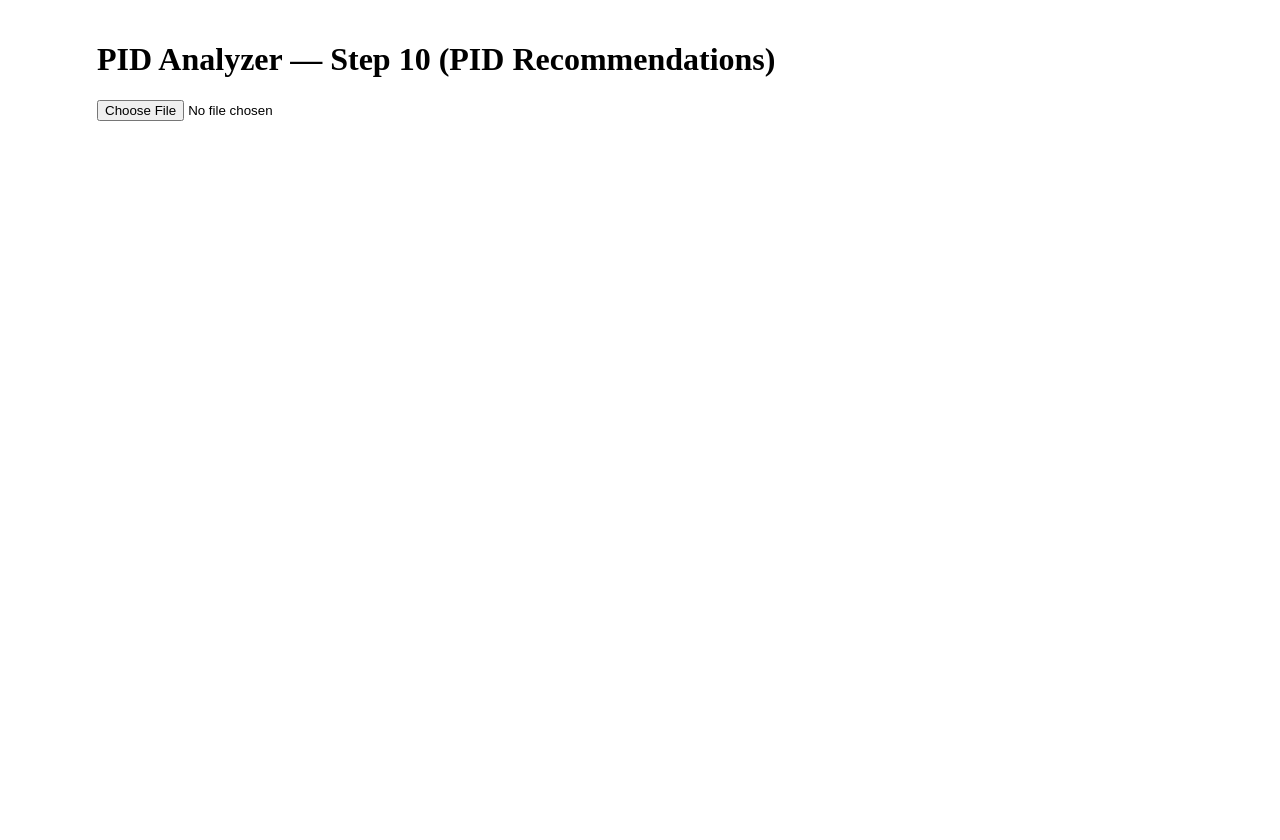
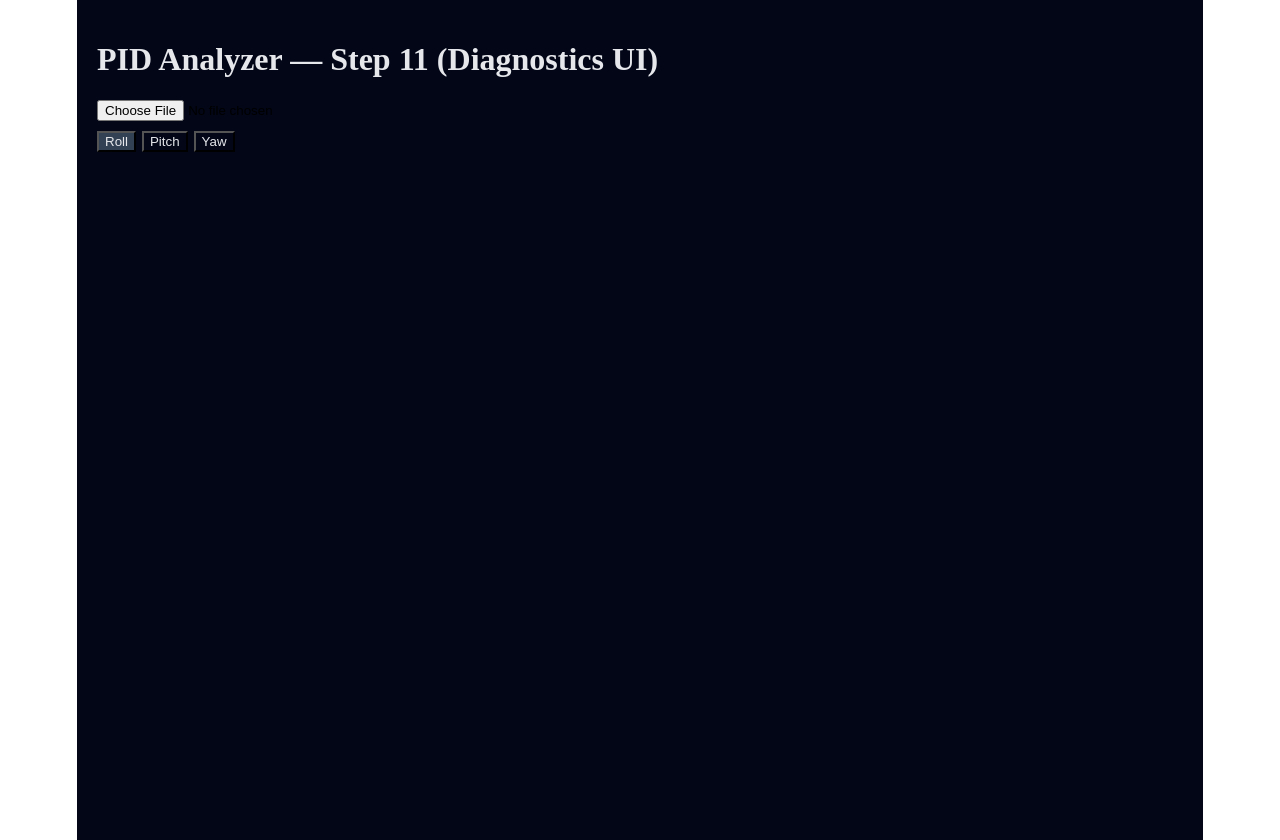
Before and after one commit to srul/inav-pid-analyzer, a React (Vite) app: page / in a window 1280 px wide. Before the commit the page ends 800 px from the top, so only its background shows below. Built offline with nearby package versions, Linux system fonts and the light colour scheme.

Commit message:
Update App.jsx

```diff
--- a/src/App.jsx
+++ b/src/App.jsx
@@ -10,186 +10,175 @@ const AXES = [
 const FFT_SAMPLES = 512;
 const MIN_VIB_FREQ = 20;
 
-/* ================= CSV PARSER ================= */
+/* ================= CSV ================= */
 function parseCSV(file, onSuccess, onError) {
-  const reader = new FileReader();
-  reader.onload = () => {
+  const r = new FileReader();
+  r.onload = () => {
     try {
-      const text = String(reader.result);
-      const lines = text.split(/\r?\n/).filter(l => l.trim());
+      const l = String(r.result).split(/\r?\n/).filter(Boolean);
+      let d = ",";
+      if (l[0].includes("\t")) d = "\t";
+      if (l[0].includes(";")) d = ";";
 
-      let delimiter = ",";
-      if (lines[0].includes("\t")) delimiter = "\t";
-      else if (lines[0].includes(";")) delimiter = ";";
+      const h = l[0].split(d);
+      const t = h.indexOf("time");
+      const g = {
+        roll: h.indexOf("gyro[0]"),
+        pitch: h.indexOf("gyro[1]"),
+        yaw: h.indexOf("gyro[2]"),
+        rollSp: h.indexOf("setpoint[0]"),
+        pitchSp: h.indexOf("setpoint[1]"),
+        yawSp: h.indexOf("setpoint[2]"),
+      };
+      if (t < 0 || Object.values(g).some(v => v < 0))
+        throw new Error("Missing required columns");
 
-      const headers = lines[0].split(delimiter).map(h => h.trim());
-
-      const timeIdx = headers.indexOf("time");
-      const idx = {
-        roll: headers.indexOf("gyro[0]"),
-        pitch: headers.indexOf("gyro[1]"),
-        yaw: headers.indexOf("gyro[2]"),
-        rollSp: headers.indexOf("setpoint[0]"),
-        pitchSp: headers.indexOf("setpoint[1]"),
-        yawSp: headers.indexOf("setpoint[2]"),
-      };
-
-      if (timeIdx < 0 || Object.values(idx).some(v => v < 0)) {
-        throw new Error("Required gyro/setpoint columns missing");
-      }
-
-      const data = lines.slice(1).map(l => {
-        const p = l.split(delimiter);
+      const data = l.slice(1).map(r => {
+        const p = r.split(d);
         return {
-          time: Number(p[timeIdx]),
-          roll: { gyro: Number(p[idx.roll]), set: Number(p[idx.rollSp]) },
-          pitch: { gyro: Number(p[idx.pitch]), set: Number(p[idx.pitchSp]) },
-          yaw: { gyro: Number(p[idx.yaw]), set: Number(p[idx.yawSp]) },
+          time: +p[t],
+          roll: { gyro: +p[g.roll], set: +p[g.rollSp] },
+          pitch: { gyro: +p[g.pitch], set: +p[g.pitchSp] },
+          yaw: { gyro: +p[g.yaw], set: +p[g.yawSp] },
         };
-      }).filter(r => Number.isFinite(r.time));
+      }).filter(r => !isNaN(r.time));
 
       onSuccess(data);
     } catch (e) {
       onError(e.message);
     }
   };
-  reader.readAsText(file);
+  r.readAsText(file);
 }
 
 /* ================= METRICS ================= */
-function computeMetrics(data, axis) {
-  const g = data.map(r => r[axis].gyro);
-  const s = data.map(r => r[axis].set);
+function metrics(data, a) {
+  const g = data.map(r => r[a].gyro);
+  const s = data.map(r => r[a].set);
   const t = data.map(r => r.time);
+  const fs = s.at(-1);
 
-  const finalSet = s[s.length - 1];
-
-  // ✅ FIX: handle inactive axis explicitly
-  if (Math.abs(finalSet) < 1e-6) {
-    return {
-      overshootPct: 0,
-      sse: 0,
-      settlingTime: null,
-      inactive: true,
-    };
-  }
+  if (Math.abs(fs) < 1e-6) return { inactive: true };
 
   const peak = Math.max(...g);
-  const overshootPct = ((peak - finalSet) / Math.abs(finalSet)) * 100;
+  const over = ((peak - fs) / Math.abs(fs)) * 100;
 
-  const tailStart = Math.floor(g.length * 0.9);
+  const tail = Math.floor(g.length * 0.9);
   const sse =
-    g.slice(tailStart)
-      .map((v, i) => v - s[tailStart + i])
-      .reduce((a, b) => a + b, 0) /
-    (g.length - tailStart);
+    g.slice(tail).reduce((a, v, i) => a + (v - s[tail + i]), 0) /
+    (g.length - tail);
 
-  const band = Math.abs(finalSet) * 0.05;
-  let settlingTime = null;
-  for (let i = 0; i < g.length; i++) {
+  const band = Math.abs(fs) * 0.05;
+  let settle = null;
+  for (let i = 0; i < g.length; i++)
     if (
-      Math.abs(g[i] - finalSet) <= band &&
-      g.slice(i).every(v => Math.abs(v - finalSet) <= band)
+      Math.abs(g[i] - fs) <= band &&
+      g.slice(i).every(v => Math.abs(v - fs) <= band)
     ) {
-      settlingTime = t[i];
+      settle = t[i];
       break;
     }
-  }
 
-  return { overshootPct, sse, settlingTime, inactive: false };
+  return { over, sse, settle };
 }
 
 /* ================= FFT ================= */
-function computeFFT(signal, fs) {
-  const N = signal.length;
-  const out = [];
-  for (let k = 0; k < N / 2; k++) {
+function fft(sig, fs) {
+  const N = sig.length;
+  return Array.from({ length: N / 2 }, (_, k) => {
     let re = 0, im = 0;
     for (let n = 0; n < N; n++) {
       const a = (2 * Math.PI * k * n) / N;
-      re += signal[n] * Math.cos(a);
-      im -= signal[n] * Math.sin(a);
+      re += sig[n] * Math.cos(a);
+      im -= sig[n] * Math.sin(a);
     }
-    out.push({
-      freq: (k * fs) / N,
-      mag: Math.sqrt(re * re + im * im) / N,
-    });
-  }
-  return out;
+    return { f: (k * fs) / N, m: Math.hypot(re, im) / N };
+  });
 }
 
-/* ================= NOTCH ================= */
-function recommendNotch(fft) {
-  const vib = fft.filter(p => p.freq > MIN_VIB_FREQ);
-  if (!vib.length) return null;
-  const peak = vib.reduce((a, b) => (b.mag > a.mag ? b : a));
-  return {
-    freq: peak.freq,
-    bw: peak.freq * 0.4,
-  };
-}
-
-/* ================= PID ADVICE ================= */
-function derivePidAdvice(metrics, notch) {
-  // ✅ FIX: inactive axis explanation
-  if (metrics.inactive) {
+/* ================= STEP 11 CARDS ================= */
+function buildRecommendationCards(m, vibHz) {
+  if (m.inactive) {
     return [{
-      term: "Inactive Axis",
-      text: "No significant setpoint change detected on this axis.",
-      action:
-        "PID tuning advice is not applicable. Analyze Roll axis or log a maneuver for this axis.",
+      severity: "OK",
+      title: "No Control Activity Detected",
+      body:
+        "No significant setpoint change on this axis. PID tuning advice is not applicable.",
     }];
   }
 
-  const advice = [];
+  const cards = [];
 
-  if (notch) {
-    advice.push({
-      term: "Prerequisite",
-      text: `Vibration detected at ~${notch.freq.toFixed(1)} Hz.`,
-      action: "Apply notch filter before changing PID gains.",
+  if (vibHz > 80) {
+    cards.push({
+      severity: "CRITICAL",
+      title: "Enable Harmonic Notch Filter",
+      body:
+        `Strong vibration detected at ~${vibHz.toFixed(1)} Hz. ` +
+        "Motor noise is entering the control loop and limiting achievable gains.",
+      params: [
+        "Set notch center frequency",
+        "Configure bandwidth ~½ of frequency",
+        "Apply before PID changes",
+      ],
     });
   }
 
-  if (metrics.overshootPct > 15) {
-    advice.push({
-      term: "P",
-      text: "Overshoot is high → loop is aggressive.",
-      action: "Reduce P slightly (≈ −5% to −10%).",
+  if (m.over > 15)
+    cards.push({
+      severity: "WARNING",
+      title: "High Overshoot",
+      body:
+        "System response is aggressive and overshoots the target.",
+      params: ["Reduce P slightly (5–10%)"],
     });
-  } else if (metrics.overshootPct < 5 && metrics.settlingTime > 0.3) {
-    advice.push({
-      term: "P",
-      text: "Response is slow with low overshoot.",
-      action: "Increase P slightly to improve response.",
+
+  if (Math.abs(m.sse) > 0.05)
+    cards.push({
+      severity: "WARNING",
+      title: "Steady-State Error Detected",
+      body:
+        "Controller does not fully converge to the target.",
+      params: ["Increase I slowly"],
     });
-  }
 
-  if (Math.abs(metrics.sse) > 0.05) {
-    advice.push({
-      term: "I",
-      text: "Steady‑state error present.",
-      action: "Increase I slowly to remove residual error.",
+  if (!cards.length)
+    cards.push({
+      severity: "OK",
+      title: "PID Tune Looks Balanced",
+      body:
+        "No critical issues detected. Current tuning appears reasonable.",
     });
-  }
 
-  if (metrics.overshootPct > 10 && notch) {
-    advice.push({
-      term: "D",
-      text: "Overshoot remains after vibration control.",
-      action: "Increase D slightly to improve damping.",
-    });
-  }
+  return cards;
+}
 
-  if (!advice.length) {
-    advice.push({
-      term: "Stable",
-      text: "System response looks balanced.",
-      action: "No PID changes recommended.",
-    });
-  }
+/* ================= UI CARD ================= */
+function Card({ severity, title, body, params }) {
+  const color =
+    severity === "CRITICAL" ? "#e53935" :
+    severity === "WARNING" ? "#ffa726" :
+    "#43a047";
 
-  return advice;
+  return (
+    <div style={{
+      borderLeft: `6px solid ${color}`,
+      background: "#111827",
+      color: "#e5e7eb",
+      padding: 14,
+      marginBottom: 12,
+      borderRadius: 6,
+    }}>
+      <b style={{ color }}>{severity}</b>
+      <div style={{ fontSize: 16, marginTop: 6 }}>{title}</div>
+      <div style={{ color: "#9ca3af", marginTop: 6 }}>{body}</div>
+      {params && (
+        <ul style={{ marginTop: 8 }}>
+          {params.map((p, i) => <li key={i}>{p}</li>)}
+        </ul>
+      )}
+    </div>
+  );
 }
 
 /* ================= APP ================= */
@@ -198,23 +187,26 @@ export default function App() {
   const [axis, setAxis] = useState("roll");
   const [error, setError] = useState("");
 
-  const metrics = data && computeMetrics(data, axis);
+  const m = data && metrics(data, axis);
 
-  const fft =
+  const vib =
     data &&
     (() => {
-      const tail = data.slice(-FFT_SAMPLES);
-      if (tail.length < FFT_SAMPLES) return null;
-      const dt = tail[1].time - tail[0].time;
-      return computeFFT(tail.map(r => r[axis].gyro), 1 / dt);
+      const t = data.slice(-FFT_SAMPLES);
+      if (t.length < FFT_SAMPLES) return 0;
+      const fs = 1 / (t[1].time - t[0].time);
+      return fft(t.map(r => r[axis].gyro), fs)
+        .filter(p => p.f > MIN_VIB_FREQ)
+        .reduce((a, b) => b.m > a.m ? b : a, { f: 0 }).f;
     })();
 
-  const notch = fft && recommendNotch(fft);
-  const pidAdvice = metrics && derivePidAdvice(metrics, notch);
+  const cards = m && buildRecommendationCards(m, vib);
 
   return (
-    <div style={{ padding: 20 }}>
-      <h1>PID Analyzer — Step 10 (PID Recommendations)</h1>
+    <div style={{ padding: 20, background: "#020617", minHeight: "100vh" }}>
+      <h1 style={{ color: "#e5e7eb" }}>
+        PID Analyzer — Step 11 (Diagnostics UI)
+      </h1>
 
       <input
         type="file"
@@ -222,64 +214,28 @@ export default function App() {
         onChange={e => parseCSV(e.target.files[0], setData, setError)}
       />
 
-      {error && <div style={{ color: "red" }}>❌ {error}</div>}
+      <div style={{ marginTop: 10 }}>
+        {AXES.map(a => (
+          <button
+            key={a.key}
+            onClick={() => setAxis(a.key)}
+            style={{
+              marginRight: 6,
+              background: axis === a.key ? "#334155" : "#020617",
+              color: "#e5e7eb",
+            }}
+          >
+            {a.label}
+          </button>
+        ))}
+      </div>
 
-      {data && (
-        <>
-          <div style={{ marginTop: 10 }}>
-            Axis:&nbsp;
-            {AXES.map(a => (
-              <button
-                key={a.key}
-                onClick={() => setAxis(a.key)}
-                style={{
-                  marginRight: 6,
-                  background: axis === a.key ? "#ddd" : "#fff",
-                }}
-              >
-                {a.label}
-              </button>
-            ))}
-          </div>
+      {error && <div style={{ color: "red" }}>{error}</div>}
 
-          <div style={{ marginTop: 15 }}>
-            <h3>Metrics</h3>
-            {metrics.inactive ? (
-              <div style={{ color: "#666" }}>
-                No step response detected for this axis.
-              </div>
-            ) : (
-              <ul>
-                <li>Overshoot: {metrics.overshootPct.toFixed(2)}%</li>
-                <li>SSE: {metrics.sse.toFixed(3)}</li>
-                <li>
-                  Settling Time:{" "}
-                  {metrics.settlingTime
-                    ? metrics.settlingTime.toFixed(3) + " s"
-                    : "Not settled"}
-                </li>
-              </ul>
-            )}
-          </div>
-
-          {pidAdvice && (
-            <div style={{ marginTop: 20 }}>
-              <h3>PID Tuning Advice</h3>
-              <ul>
-                {pidAdvice.map((a, i) => (
-                  <li key={i} style={{ marginBottom: 8 }}>
-                    <b>{a.term}</b>: {a.text}
-                    <br />
-                    👉 {a.action}
-                  </li>
-                ))}
-              </ul>
-              <div style={{ fontSize: 12, color: "#666" }}>
-                Apply changes incrementally and re‑test after each adjustment.
-              </div>
-            </div>
-          )}
-        </>
+      {cards && (
+        <div style={{ marginTop: 20 }}>
+          {cards.map((c, i) => <Card key={i} {...c} />)}
+        </div>
       )}
     </div>
   );
```
